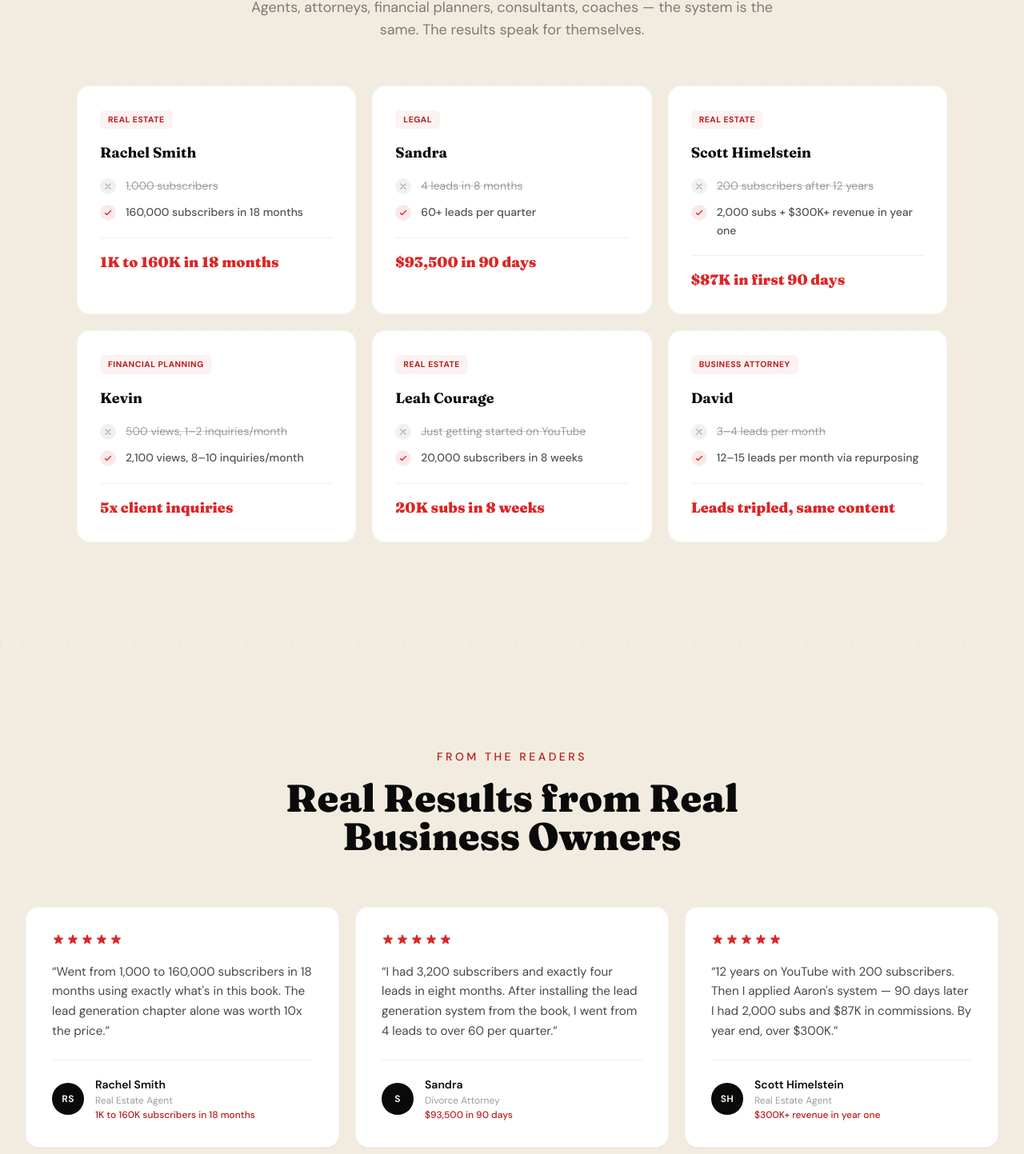
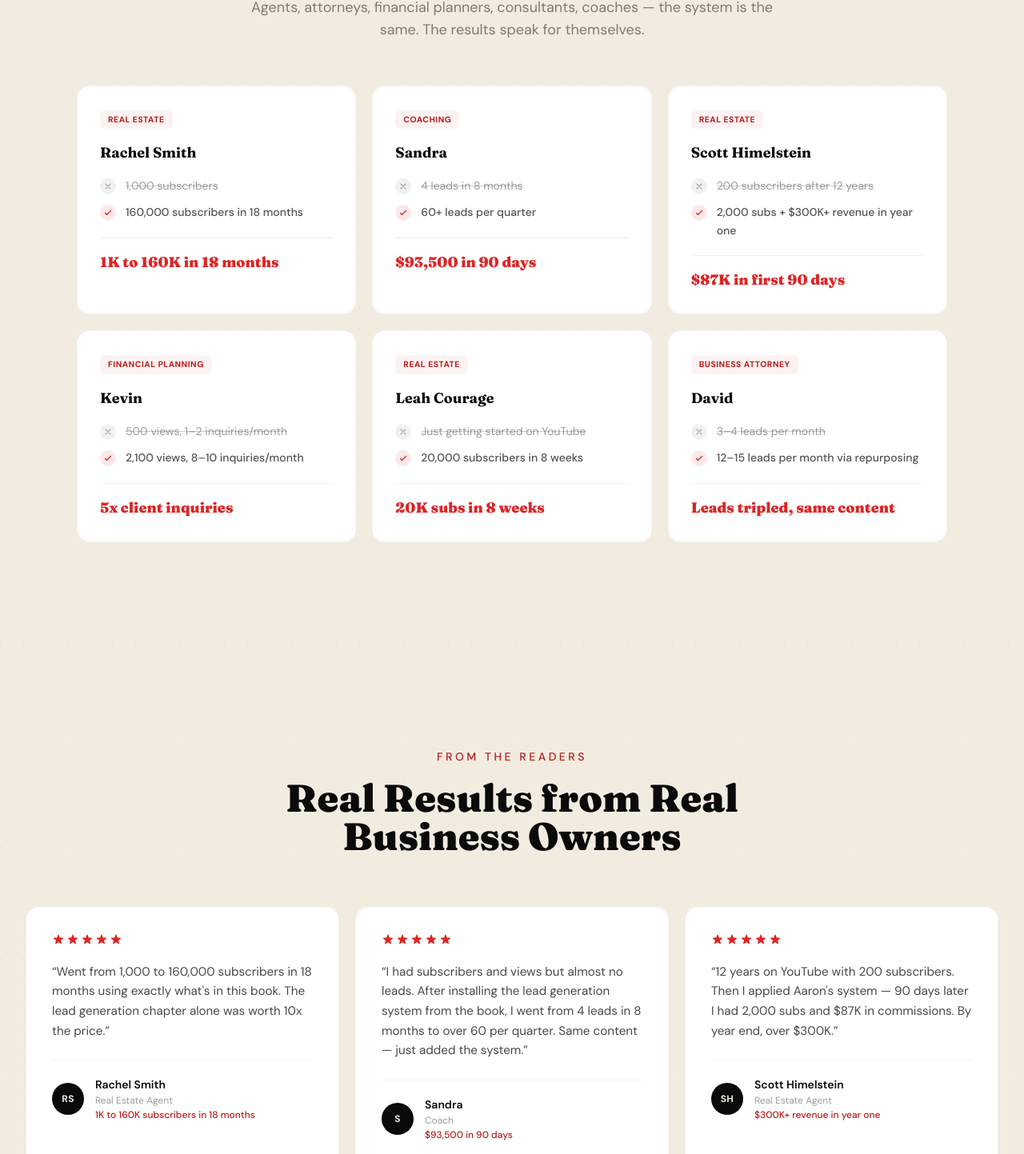
Before and after one commit to Oannes1/CrazySimpleYouTube.com, a Next.js app: page / in a window 1280 px wide. Shown: the part 3930-5373 px from the top of the page at 80% size. Built offline with nearby package versions, Linux system fonts and the light colour scheme; no server answers.

Commit message:
Fix Sandra's role from attorney to coach
Co-Authored-By: Claude Opus 4.6 <noreply@anthropic.com>

```diff
--- a/components/Results.tsx
+++ b/components/Results.tsx
@@ -12,7 +12,7 @@ const results = [
     color: 'brand-red',
   },
   {
-    industry: 'Legal',
+    industry: 'Coaching',
     name: 'Sandra',
     before: '4 leads in 8 months',
     after: '60+ leads per quarter',
--- a/components/Testimonials.tsx
+++ b/components/Testimonials.tsx
@@ -13,10 +13,10 @@ const testimonials = [
   },
   {
     name: 'Sandra',
-    role: 'Divorce Attorney',
+    role: 'Coach',
     result: '$93,500 in 90 days',
     quote:
-      "I had 3,200 subscribers and exactly four leads in eight months. After installing the lead generation system from the book, I went from 4 leads to over 60 per quarter.",
+      "I had subscribers and views but almost no leads. After installing the lead generation system from the book, I went from 4 leads in 8 months to over 60 per quarter. Same content — just added the system.",
     initials: 'S',
   },
   {
```
